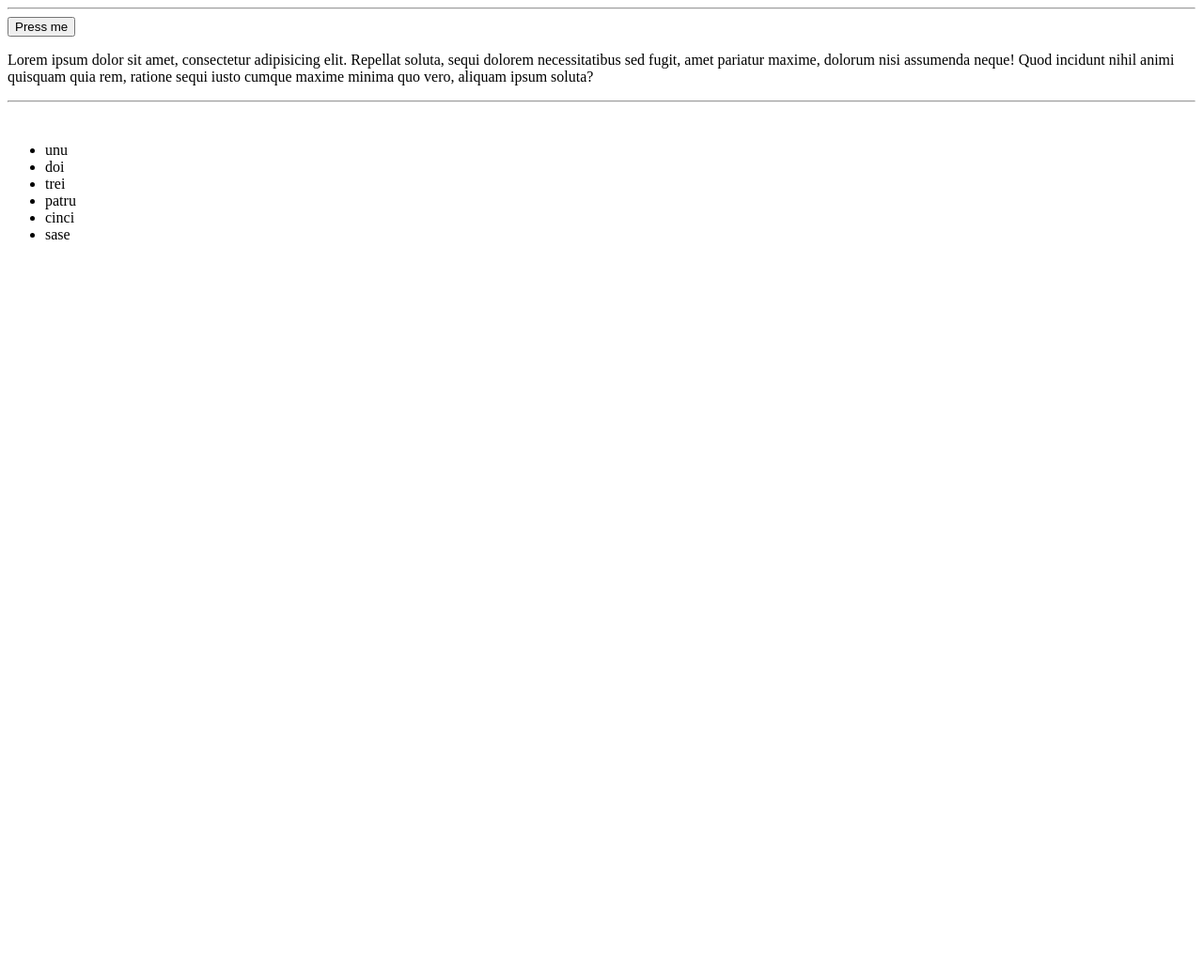
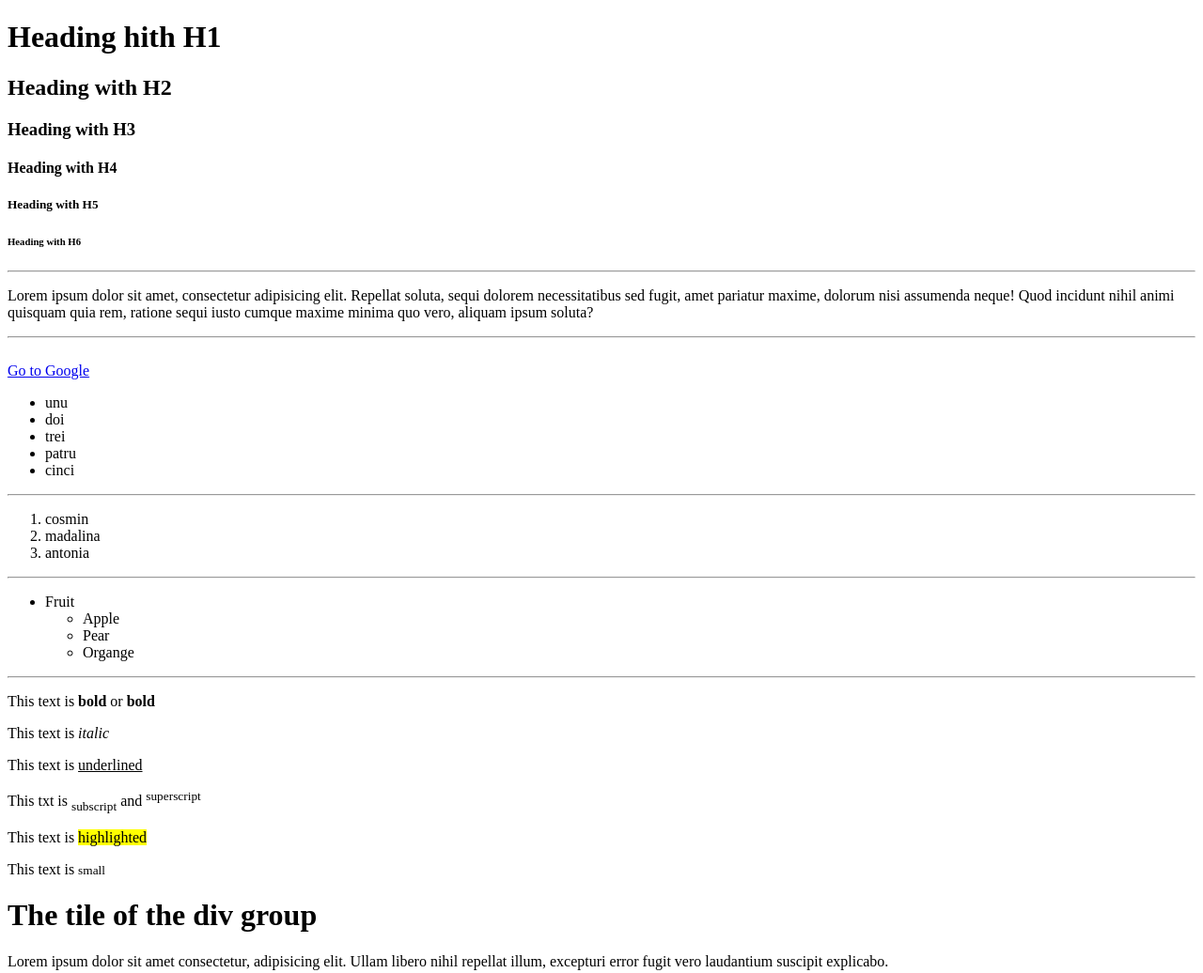
Before and after one commit to cosmin2iordache/testing, a plain HTML site: page index.html in a window 1280 px wide. Shown: the top 1036 px of the page at 94% size. Before the commit the page ends 800 px from the top, so only its background shows below. Drawn offline with Linux system fonts and the light colour scheme.

Commit message:
learning

```diff
--- a/index.html
+++ b/index.html
@@ -4,30 +4,79 @@
     <meta charset="UTF-8">
     <meta name="viewport" content="width=>, initial-scale=1.0">
     <meta http-equiv="X-UA-Compatible" content="ie=edge">
-    <title>Document</title>
+    <title>Cosmin</title>
 </head>
 <body>
-    <hr>
-    <FORM>
-            <INPUT type="button";
-                    value="Press me";
-                    onclick="action('Boooooooooo')">
+    <!--Types of headings-->
 
-    </FORM>
+    <h1>Heading hith H1</h1>
+    <h2>Heading with H2</h2>
+    <h3>Heading with H3</h3>
+    <h4>Heading with H4</h4>
+    <h5>Heading with H5</h5>
+    <h6>Heading with H6</h6>
+     <hr>
+
+    <!--Here we create a paragraph-->
 <p>Lorem ipsum dolor sit amet, consectetur adipisicing elit.
 Repellat soluta, sequi dolorem necessitatibus sed fugit,
 amet pariatur maxime, dolorum nisi assumenda neque!
 Quod incidunt nihil animi quisquam quia rem, ratione sequi iusto
-cumque maxime minima quo vero, aliquam ipsum soluta?</p> <hr><br>
+cumque maxime minima quo vero, aliquam ipsum soluta?</p>
+<hr><br>
+
+<!--Links-->
+
+<a href="http://www.google.ro" target="_blank">Go to Google</a>
+
+<!--Unordered list-->
 <ul>
 <li>unu</li>
 <li>doi</li>
 <li>trei</li>
 <li>patru</li>
 <li>cinci</li>
-<li>sase</li>
 </ul>
+<hr>
+
+<!-- ordered list-->
+<ol title="Lista ordonata">
+<li>cosmin</li>
+<li>madalina</li>
+<li>antonia</li>
+</ol>
+<hr>
+
+<!--Unoerdered list nesting-->
+<ul>
+    <li>
+        Fruit
+        <ul>
+            <li>Apple</li>
+            <li>Pear</li>
+            <li>Organge</li>
+        </ul>
+    </li>
+</ul>
+<hr>
+<!--Text formating-->
+<!--Bold--> <p>This text is <strong>bold</strong> or <b>bold</b>  </p>
+<!--Italic--> <p>This text is <em>italic</em></p>
+<!--Underline--> <p>This text is <u>underlined</u></p>
+<!--Subscript and superscript--> <p>This txt is <sub>subscript</sub> and <sup>superscript</sup></p>
+<!--Highlight--> This text is <mark>highlighted</mark>
+<!--Small--> <p>This text is <small>small</small></p>
 
 
+<!--Groupiong elements with "div"-->
+<div>
+<h1>The tile of the div group</h1>
+<p>Lorem ipsum dolor sit amet consectetur, adipisicing elit. Ullam libero nihil repellat illum, excepturi error fugit vero laudantium suscipit explicabo.</p>
+
+</div>
+
+
+
+<div style="margin-bottom: 500px;"></div>
 </body>
 </html>
```
